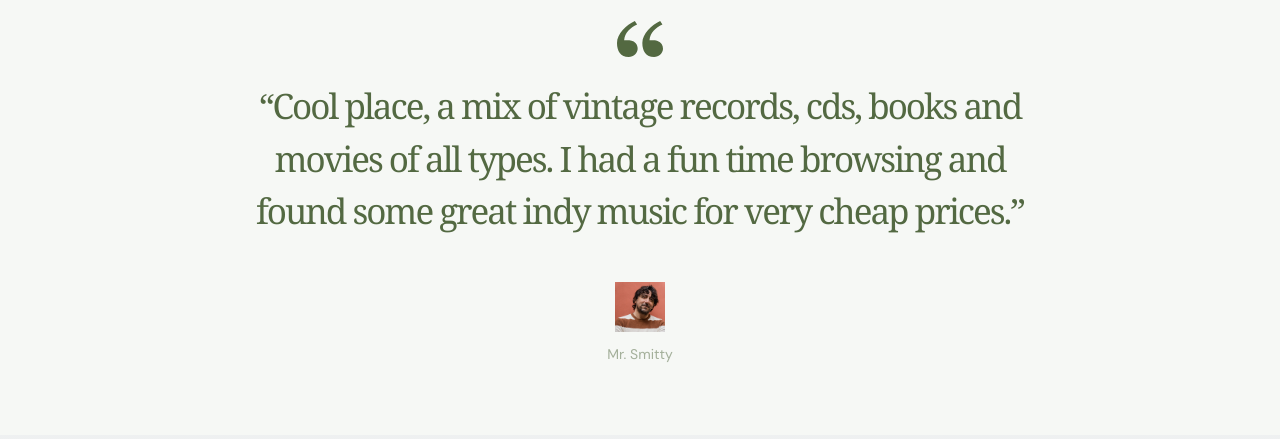
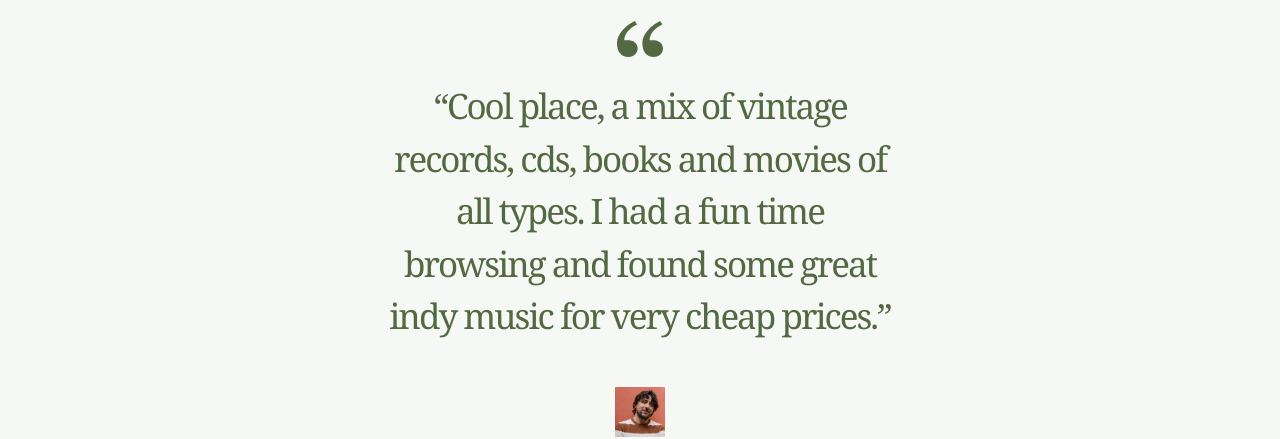
Before and after one commit to XzibitBlitz/practice-website, a Next.js app: page / in a window 1280 px wide. Shown: the part 1372-1811 px from the top of the page. Built offline with nearby package versions, Linux system fonts and the light colour scheme.

Commit message:
Fixed background colors

```diff
--- a/pages/index.tsx
+++ b/pages/index.tsx
@@ -75,7 +75,7 @@ export default function Home() {
           </div>
         </div>
       </section>
-      <section id="stores-services" className="relative text-[#536942] text-center py-[50px] md:py-[70px]">
+      <section id="stores-services" className="relative text-[#536942] text-center py-[50px] md:py-[70px] bg-[#ffffff]">
         <div className="relative z-10">
           <div className="mx-auto p-[10px]">
             <h1 className="text-[40px] tracking-[-2px]">Our Stores & Services</h1>
@@ -106,13 +106,13 @@ export default function Home() {
             <svg width="46" height="38" viewBox="0 0 46 38" fill="none" xmlns="http://www.w3.org/2000/svg" className="mx-auto mb-[12px]">
               <path d="M20.6614 28.8167C20.6614 33.1133 16.7004 37.0402 11.7484 37.0402C3.56585 37.0402 0 30.9867 0 22.9061C0 13.6313 9.34862 4.68667 17.8304 0.959727L20.0961 4.60889C13.1077 7.99535 7.88433 12.5869 7.14413 20.2849H10.0352C13.1311 20.2849 16.3472 20.784 18.4942 23.0089C20.025 24.5976 20.6614 26.6202 20.6614 28.8167ZM46 28.8167C46 33.1133 42.0389 37.0402 37.087 37.0402C28.9044 37.0402 25.3385 30.9866 25.3385 22.9061C25.3385 13.6312 34.6872 4.68666 43.1689 0.959717L45.4346 4.60888C38.4462 7.99534 33.2229 12.5868 32.4827 20.2849C35.6358 20.2849 38.2518 20.1706 40.5819 21.0044C44.2108 22.3029 46 25.1081 46 28.8167Z" fill="#536941" />
             </svg>
-            <h1 className="mx-auto text-[24px] md:text-[35px] tracking-[-2px] md:px-[80px] pt-[10px] pb-[20px] mb-[24px] font-serif">“Cool place, a mix of vintage records, cds, books and movies of all types. I had a fun time browsing and found some great indy music for very cheap prices.”</h1>
+            <h1 className="mx-auto text-[24px] md:text-[35px] tracking-[-2px] md:px-[80px] pt-[10px] pb-[20px] mb-[24px] md:max-w-2xl font-serif">“Cool place, a mix of vintage records, cds, books and movies of all types. I had a fun time browsing and found some great indy music for very cheap prices.”</h1>
             <img src="/avatar_1.jpg" className="w-[50px] h-[50px] mx-auto mb-[12px]" alt="Testimonial Avatar" />
             <p className="text-[14px] text-[#52684080]">Mr. Smitty</p>
           </div>
         </div>
       </section>
-      <section id="about" className="relative text-[#536942] py-[50px] md:py-[70px] px-[25px] md:px-[25px]">
+      <section id="about" className="relative text-[#536942] py-[50px] md:py-[70px] px-[25px] md:px-[25px] bg-[#ffffff]">
         <div className="relative z-10 container md:w-[1343px] mx-auto">
           <div className="flex flex-col md:flex-row mx-auto lg:mx-[50px] justify-center items-canter">
             <div className="flex flex-col mx-auto md:py-[10px] lg:pl-[25px] md:pr-[35px]">
@@ -145,7 +145,7 @@ export default function Home() {
           </div>
         </div>
       </section>
-      <section id="footer" className="relative text-[#536942] text-center pt-[32px] pb-[15px] md:py-[30px]">
+      <section id="footer" className="relative text-[#536942] text-center pt-[32px] pb-[15px] md:py-[30px] bg-[#ffffff]">
         <div className="relative z-10 container md:w-[1343px] mx-auto">
           <div className="grid grid-cols-1 md:grid-cols-3 md:mx-[71.5px] md:gap-[50px] justify-items-center content-center">
             <div className="md:flex md:justify-center md:items-center">
```
